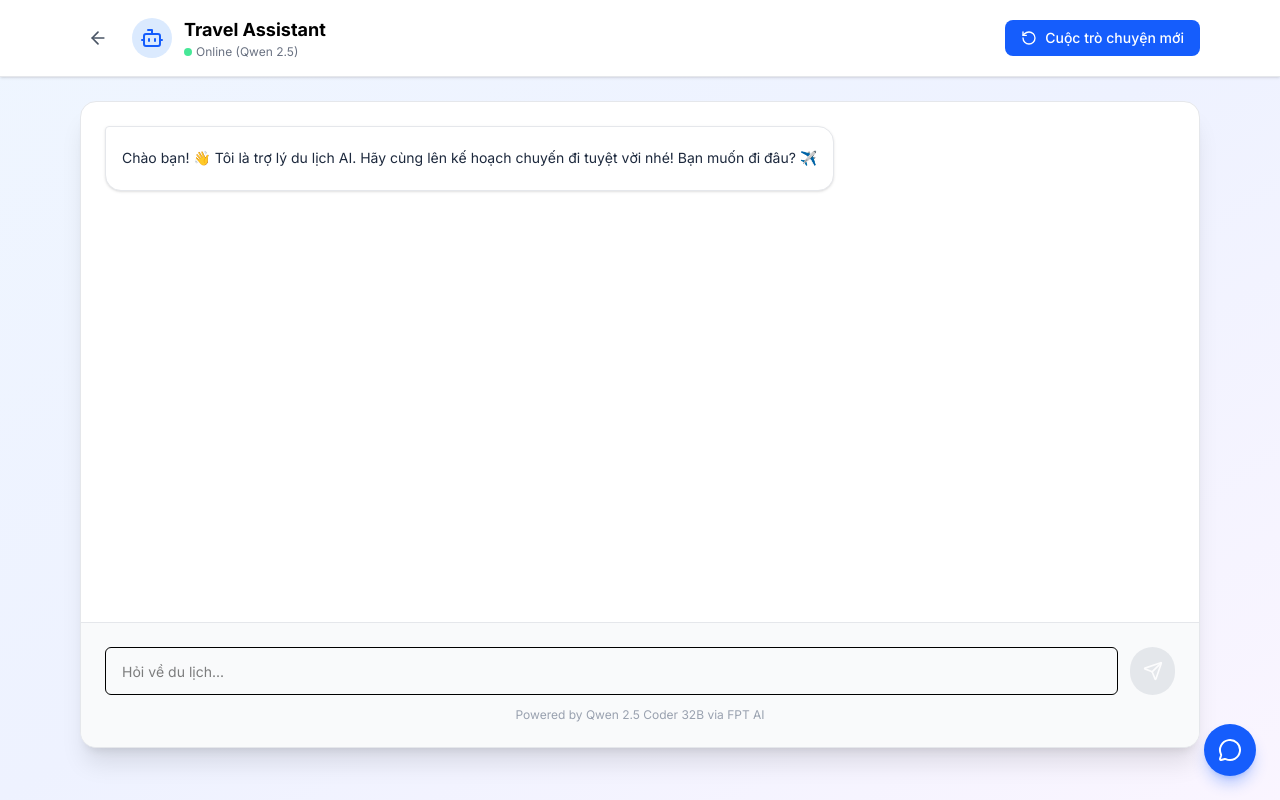
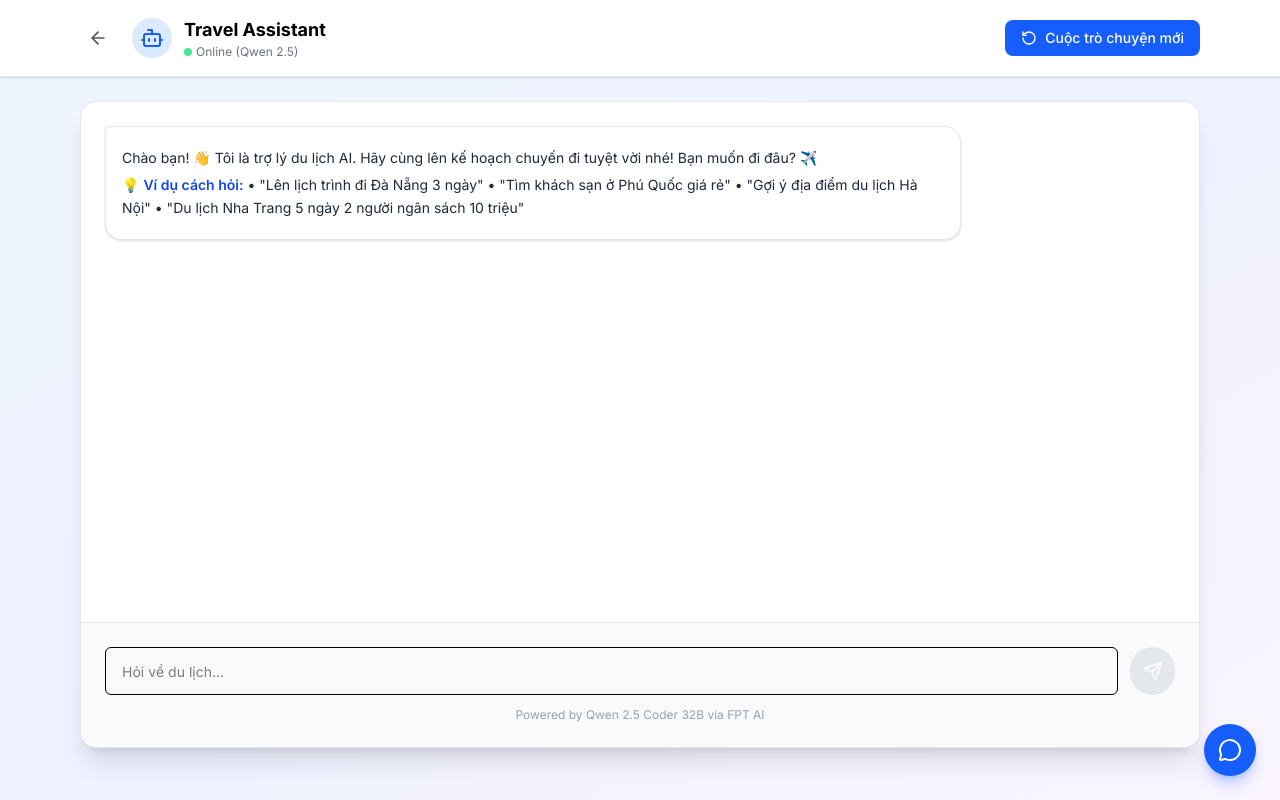
Before and after one commit to NhanTrannn/TravelGO, a Next.js app in the folder frontend/: page /chat in a window 1280 px wide. Built offline with nearby package versions, Linux system fonts and the light colour scheme.

Commit message:
Add prompt examples to chatbot greeting

```diff
--- a/frontend/src/app/chat/page.tsx
+++ b/frontend/src/app/chat/page.tsx
@@ -89,7 +89,13 @@ export default function ChatPage() {
       // Tin nhắn chào mặc định
       setMessages([{
         role: "assistant",
-        content: "Chào bạn! 👋 Tôi là trợ lý du lịch AI. Hãy cùng lên kế hoạch chuyến đi tuyệt vời nhé! Bạn muốn đi đâu? ✈️",
+        content: `Chào bạn! 👋 Tôi là trợ lý du lịch AI. Hãy cùng lên kế hoạch chuyến đi tuyệt vời nhé! Bạn muốn đi đâu? ✈️
+
+💡 **Ví dụ cách hỏi:**
+• "Lên lịch trình đi Đà Nẵng 3 ngày"
+• "Tìm khách sạn ở Phú Quốc giá rẻ"
+• "Gợi ý địa điểm du lịch Hà Nội"
+• "Du lịch Nha Trang 5 ngày 2 người ngân sách 10 triệu"`,
         ui_type: "none"
       }])
     }
@@ -110,7 +116,13 @@ export default function ChatPage() {
     localStorage.removeItem('chat_context')
     setMessages([{
       role: "assistant",
-      content: "Chào bạn! 👋 Tôi là trợ lý du lịch AI. Hãy cùng lên kế hoạch chuyến đi tuyệt vời nhé! Bạn muốn đi đâu? ✈️",
+      content: `Chào bạn! 👋 Tôi là trợ lý du lịch AI. Hãy cùng lên kế hoạch chuyến đi tuyệt vời nhé! Bạn muốn đi đâu? ✈️
+
+💡 **Ví dụ cách hỏi:**
+• "Lên lịch trình đi Đà Nẵng 3 ngày"
+• "Tìm khách sạn ở Phú Quốc giá rẻ"
+• "Gợi ý địa điểm du lịch Hà Nội"
+• "Du lịch Nha Trang 5 ngày 2 người ngân sách 10 triệu"`,
       ui_type: "none"
     }])
     setTravelContext({
--- a/frontend/src/components/features/chatbot/ChatWidget.tsx
+++ b/frontend/src/components/features/chatbot/ChatWidget.tsx
@@ -218,7 +218,13 @@ const clearSession = () => {
 
 const defaultGreeting: Message = {
   role: "assistant",
-  content: "Chào bạn! 👋 Tôi là trợ lý du lịch SaoLa AI. Tôi có thể giúp bạn lên lịch trình, tìm khách sạn và gợi ý điểm đến hấp dẫn. Bạn muốn đi đâu? ✈️",
+  content: `Chào bạn! 👋 Tôi là trợ lý du lịch SaoLa AI. Tôi có thể giúp bạn lên lịch trình, tìm khách sạn và gợi ý điểm đến hấp dẫn. Bạn muốn đi đâu? ✈️
+
+💡 **Ví dụ cách hỏi:**
+• "Lên lịch trình đi Đà Nẵng 3 ngày"
+• "Tìm khách sạn ở Phú Quốc giá rẻ"
+• "Gợi ý địa điểm du lịch Hà Nội"
+• "Du lịch Nha Trang 5 ngày 2 người ngân sách 10 triệu"`,
   ui_type: "none"
 };
 
```
